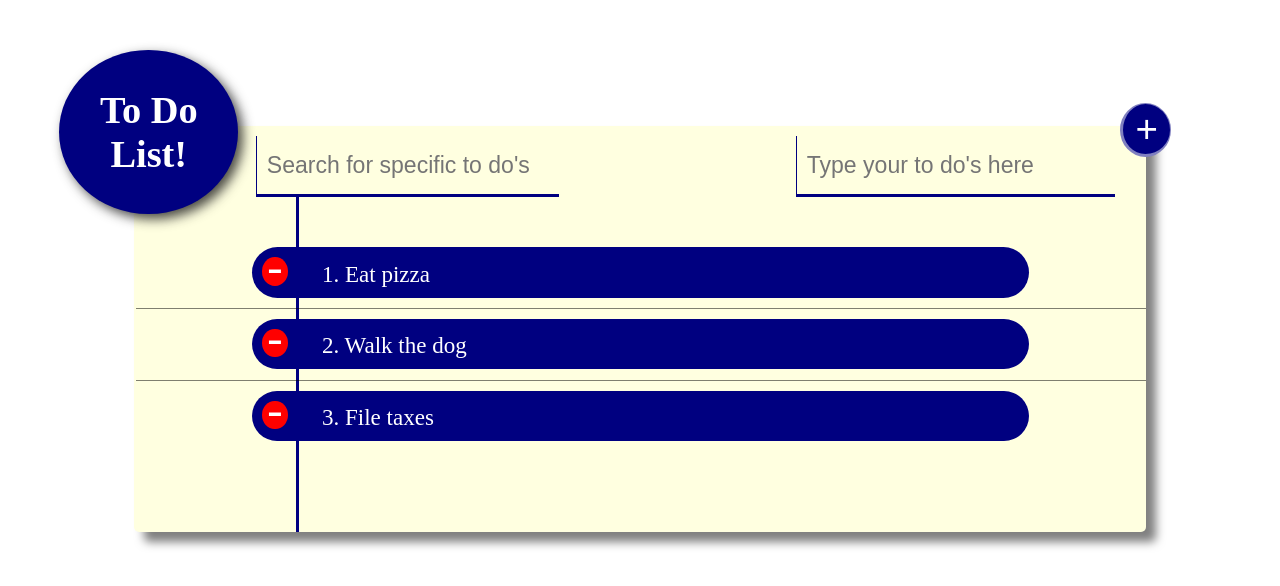
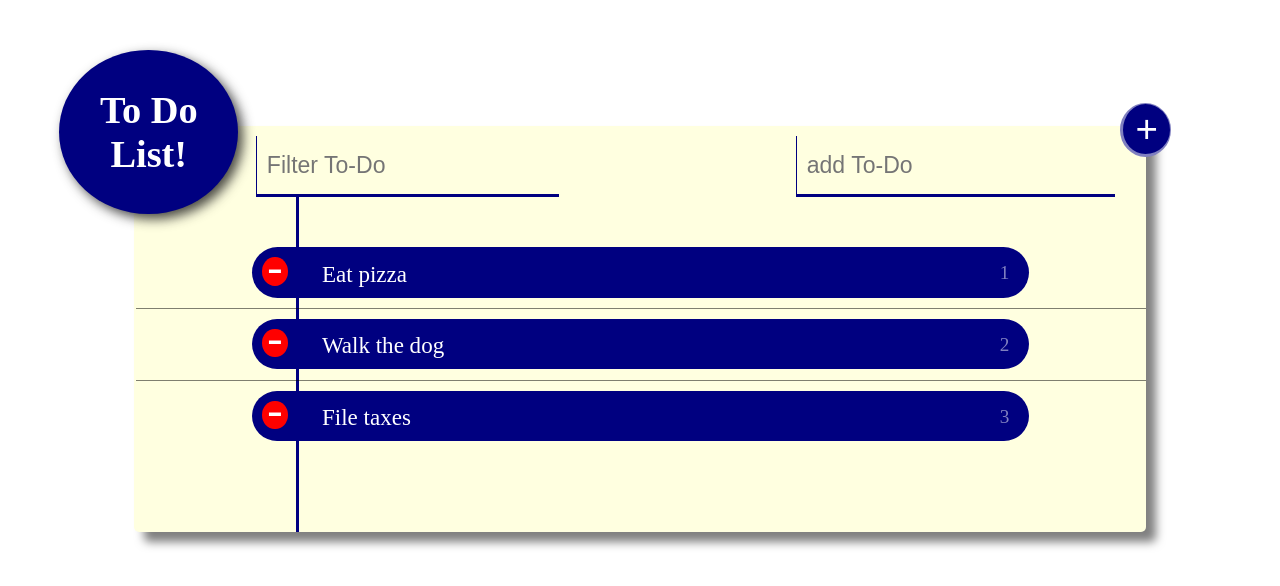
Before and after one commit to ReidTree/lab12-To-Do-List, a plain HTML site: page index.html in a window 1280 px wide. Drawn offline with nearby package versions, Linux system fonts and the light colour scheme.

Commit message:
slight adjustments to type and JS Function

```diff
--- a/index.html
+++ b/index.html
@@ -2,7 +2,8 @@
 <html ng-app="lab" lang="en">
   <head>
     <meta charset="utf-8">
-    <title>AngularJS 2</title>
+    <title>To Do List</title>
+    <meta name="description" content="To Do List - Angular MVC App">
   </head>
   <body ng-controller="labAdd">
     <div class="clearList" ng-click="clearList(items)">
@@ -17,15 +18,16 @@
 
 
     <div class="entry">
-      <input class="search" type="search" placeholder="Search for specific to do's" ng-model="search">
-      <input type="text" placeholder="Type your to do's here" ng-model="items.name">
+      <input class="search" type="search" placeholder="Filter To-Do" ng-model="search">
+      <input type="text" placeholder="add To-Do" ng-model="items.name">
       <div class="listContainer">
         <div class="lineBr" ng-repeat="items in list | filter: search">
           <div class="listDiv" >
             <div ng-click="removeItem(items)" class="minusDiv">
               <p class="minus">-</p>
             </div>
-            <p class="listItem"> {{ items.count + '. ' + items.name }} </p>
+            <p class="listItem"> {{items.name}} </p>
+            <p class="listCount">{{items.count}}</p>
           </div>
         </div>
       </div>
--- a/styles.css
+++ b/styles.css
@@ -101,6 +101,13 @@ input:hover, input:active {
   color: white;
   margin: 0 0 0 4%;
 }
+.listCount {
+  float: right;
+  opacity: .5;
+  color: white;
+  margin: 5px 10px 5px 0;
+  font-size: 1.5vw;
+}
 .minus {
   color: white;
   font-size: 3.6vw;
@@ -117,6 +124,7 @@ input:focus {
   background-color: red;
   border-radius: 50%;
   margin: 0 auto;
+  cursor: pointer;
 }
 .minusDiv:active {
   box-shadow: 0;
```
